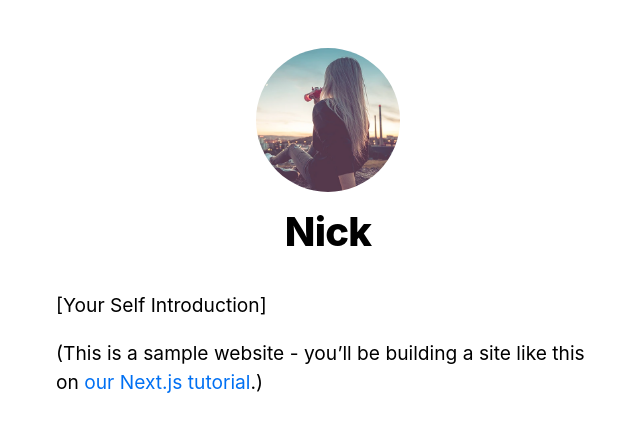
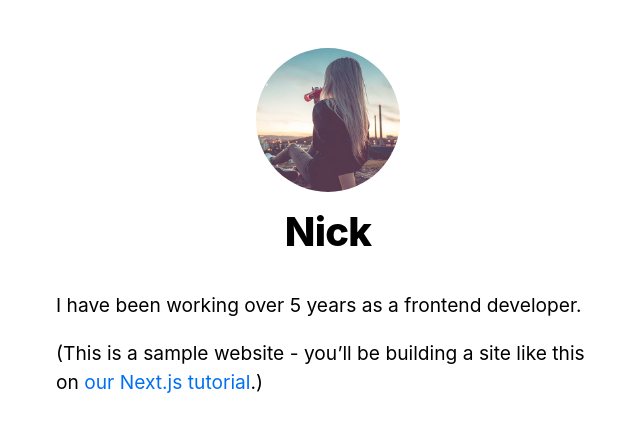
Before and after one commit to Nicklzy/next-app, a Next.js app: page / in a window 1280 px wide. Shown: the top 432 px of the page, without its empty margins (312-952 px from the left). Built offline with nearby package versions, Linux system fonts and the light colour scheme.

Commit message:
introduce

```diff
--- a/pages/index.tsx
+++ b/pages/index.tsx
@@ -9,7 +9,7 @@ export default function Home() {
                 <title>{siteTitle}</title>
             </Head>
             <section className={utilStyles.headingMd}>
-                <p>[Your Self Introduction]</p>
+                <p>I have been working over 5 years as a frontend developer. </p>
                 <p>
                     (This is a sample website - you’ll be building a site like this on{' '}
                     <a href="https://nextjs.org/learn">our Next.js tutorial</a>.)
```
